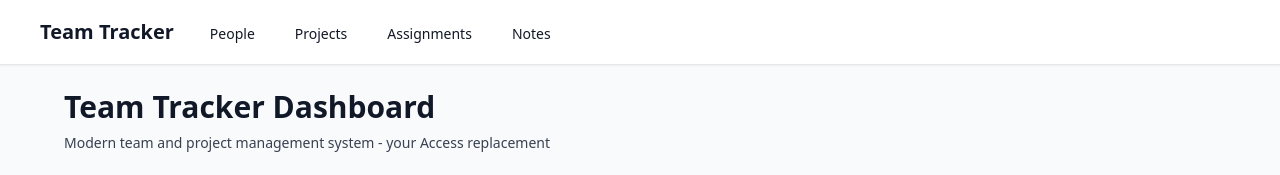
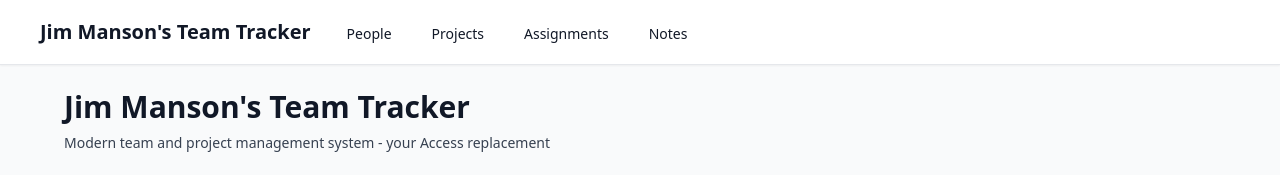
Before and after one commit to franzenjb/team-tracker, a Next.js app: page / in a window 1280 px wide. Shown: the top 175 px of the page. Built offline with nearby package versions, Linux system fonts and the light colour scheme; no server answers; the database is empty.

Commit message:
Update branding to Jim Manson's Team Tracker

```diff
--- a/app/layout.tsx
+++ b/app/layout.tsx
@@ -3,7 +3,7 @@ import type { Metadata } from 'next'
 import Link from 'next/link'
 
 export const metadata: Metadata = {
-  title: 'Team Tracker',
+  title: "Jim Manson's Team Tracker",
   description: 'Modern team and project management system',
 }
 
@@ -21,7 +21,7 @@ export default function RootLayout({
               <div className="flex justify-between h-16">
                 <div className="flex">
                   <Link href="/" className="flex items-center px-2 text-gray-900 font-semibold text-xl">
-                    Team Tracker
+                    Jim Manson's Team Tracker
                   </Link>
                   <div className="hidden sm:ml-6 sm:flex sm:space-x-8">
                     <Link
--- a/app/page.tsx
+++ b/app/page.tsx
@@ -36,7 +36,7 @@ export default async function HomePage() {
     <div className="px-4 sm:px-6 lg:px-8">
       <div className="sm:flex sm:items-center">
         <div className="sm:flex-auto">
-          <h1 className="text-3xl font-semibold text-gray-900">Team Tracker Dashboard</h1>
+          <h1 className="text-3xl font-semibold text-gray-900">Jim Manson's Team Tracker</h1>
           <p className="mt-2 text-sm text-gray-700">
             Modern team and project management system - your Access replacement
           </p>
```
